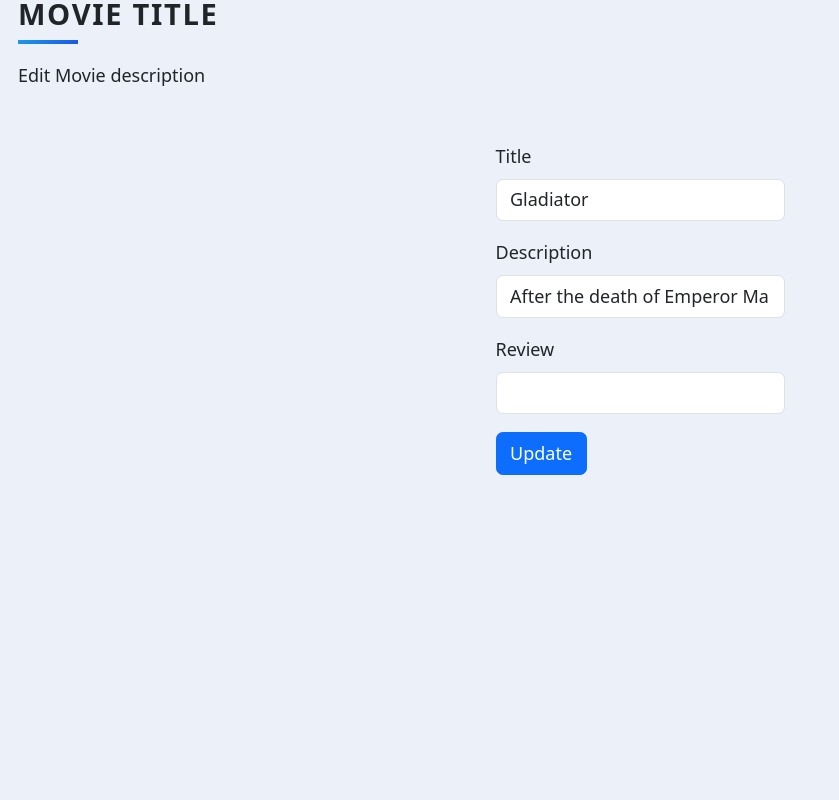
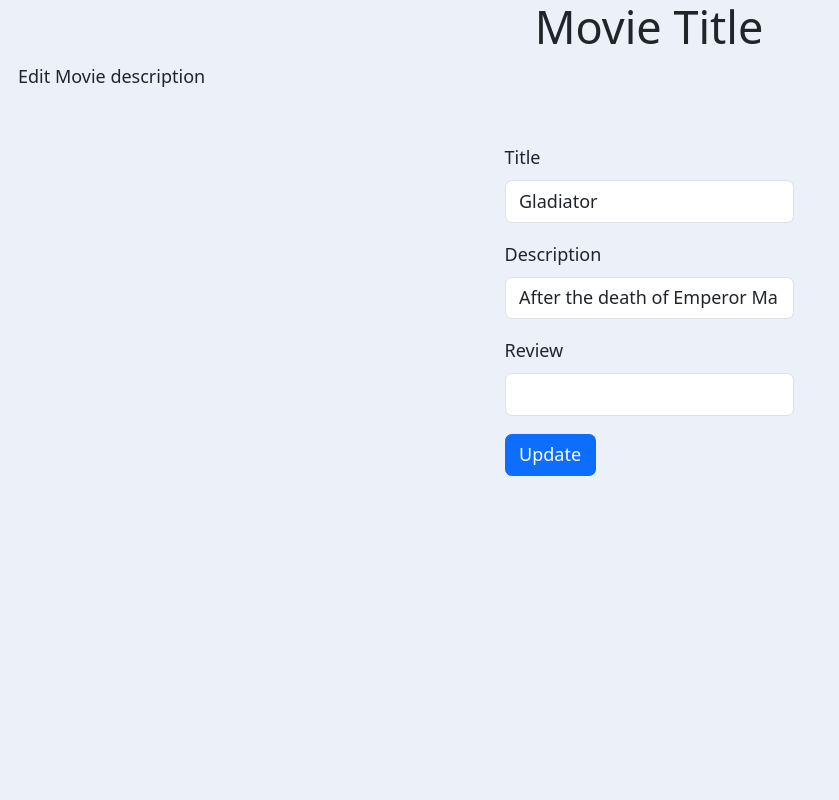
Before and after one commit to vicmoon/Python_TopMovies, a Flask app: page /edit/5 in a window 1280 px wide. Shown: the whole page, without its empty margins (0-839 px from the left). Run offline with Flask 3, Linux system fonts and the light colour scheme; data comes from the database, SQL or seed files in the repository; both versions use the stored data as it was after the commit; some libraries are stand-ins or nearby versions.

Commit message:
update styling

```diff
--- a/main.py
+++ b/main.py
@@ -102,7 +102,7 @@
             return "Error fetching movie data", 500
 
         data = response.json()
-        print("Data received:", data)  # Debugging
+        # print("Data received:", data)  # Debugging
 
         if data["results"]:
             movie_data = data['results']
@@ -123,10 +123,13 @@
     if response.status_code != 200:
          return "Error fetching the movie", 500
 
+    year=movie_data.get("release_date", "Unknown"),
+    year = year[:4] if year and len(year) >= 4 else "Unknown",
+
     movie_data = response.json()
     new_movie = Movie(
                 title=movie_data["title"],
-                year=movie_data.get("release_date", "Unknown"),
+                year= year,
                 description=movie_data.get("overview", "No data available"),
                 review=None,  # ✅ This prevents the NOT NULL error
                 img_url=f"https://image.tmdb.org/t/p/w500{movie_data['poster_path']}" if movie_data.get("poster_path") else None
--- a/static/css/styles.css
+++ b/static/css/styles.css
@@ -1,25 +1,54 @@
-*, *:before, *:after {
+*,
+*:before,
+*:after {
   box-sizing: border-box;
+  align-items: center;
 }
 html {
   font-size: 18px;
   line-height: 1.5;
   font-weight: 300;
   color: #333;
-	 font-family: "Nunito Sans", sans-serif;
+  font-family: 'Nunito Sans', sans-serif;
 }
 body {
+  align-items: center;
   margin: 0;
   padding: 0;
   height: 100vh;
   background-color: #ecf0f9;
   background-attachment: fixed;
 }
+
+.intro {
+  text-align: center;
+}
+
+.container {
+  display: flex;
+  flex-direction: row;
+  flex-wrap: wrap;
+  gap: 10px;
+}
+.add_button {
+  display: flex;
+  justify-content: center; /* Centers content inside the button */
+  align-items: center;
+  background-color: #496ec3;
+  color: white;
+  max-width: 200px;
+  padding: 10px;
+  border-radius: 20px;
+  text-decoration: none;
+  margin: 20px auto; /* Centers the button horizontally */
+}
+
 .large {
   font-size: 3rem;
 }
 .content {
   display: flex;
+  flex-direction: column;
   margin: 0 auto;
   justify-content: center;
   align-items: center;
@@ -33,27 +62,7 @@
   overflow: hidden;
   text-overflow: ellipsis;
 }
- .heading {
-	 width: 100%;
-	 margin-left: 1rem;
-	 font-weight: 900;
-	 font-size: 1.618rem;
-	 text-transform: uppercase;
-	 letter-spacing: 0.1ch;
-	 line-height: 1;
-	 padding-bottom: 0.5em;
-	 margin-bottom: 1rem;
-	 position: relative;
-}
- .heading:after {
-	 display: block;
-	 content: '';
-	 position: absolute;
-	 width: 60px;
-	 height: 4px;
-	 background: linear-gradient(135deg, #1a9be6, #1a57e6);
-	 bottom: 0;
-}
+
 .description {
   width: 100%;
   margin-top: 0;
@@ -81,7 +90,8 @@
     width: 100%;
   }
 }
- .front, .back {
+.front,
+.back {
   display: flex;
   border-radius: 6px;
   background-position: center;
@@ -198,7 +208,7 @@
   margin-bottom: 20px;
 }
 .rating {
-    color: #E4BB23;
+  color: #e4bb23;
 }
 .review {
   font-style: italic;
--- a/templates/select.html
+++ b/templates/select.html
@@ -2,7 +2,7 @@
   <h1 class="heading">Select Movie</h1>
   {% for movie in movies %}
   <p>
-    <span><a href="{{url_for("add_movie_id", movie_id=movie.id)}}">{{ movie.title }} / {{movie.release_date}}</a>
+    <span><a href="{{url_for('add_movie_id', movie_id=movie.id)}}">{{ movie.title }} / {{ movie.release_date[:4] if movie.release_date else "Unknown" }}</a>
   </p>
   {% endfor %}
 </div>
```
Also changed, not shown: templates/index.html (+7 -5 lines), instance/my-movies-collection.db. Lines whose indentation alone changed are shown as unchanged.
